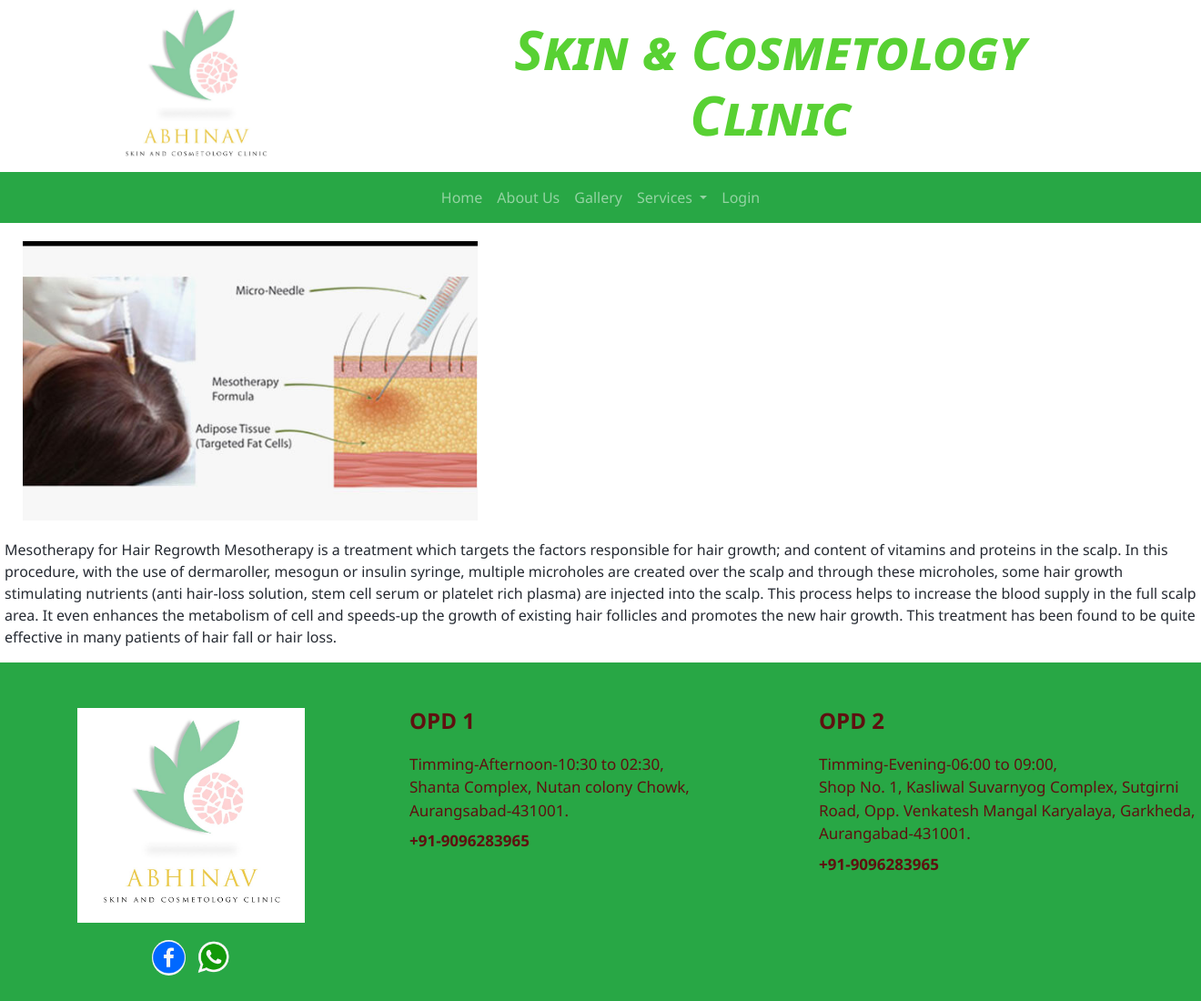
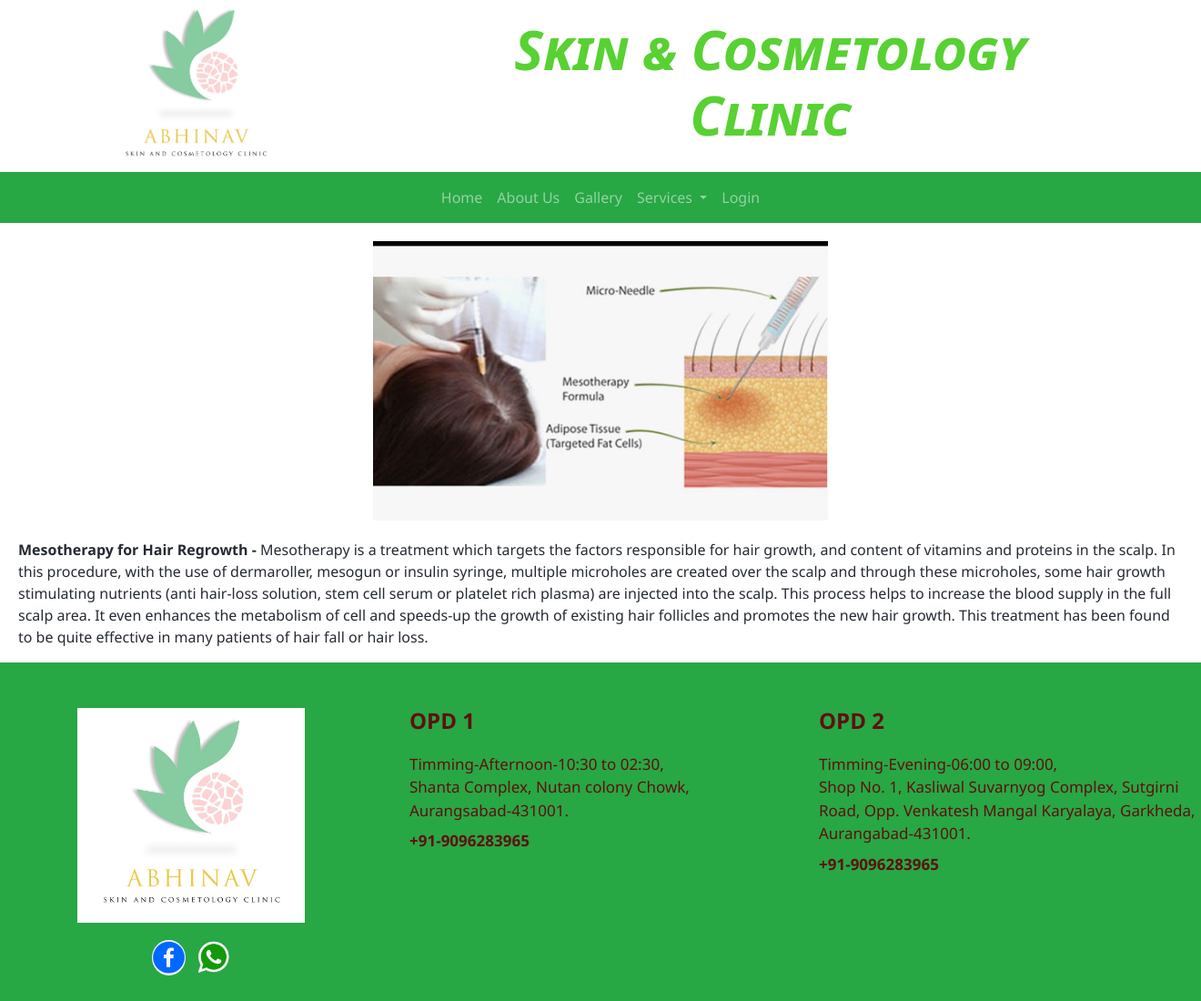
Before and after one commit to syedazhar5/abhinav, a PHP site: page /mesotherapy.php in a window 1320 px wide. Shown: the top 1100 px of the page at 91% size. Run offline with PHP 8.4, Linux system fonts and the light colour scheme.

Commit message:
Addition

```diff
--- a/mesotherapy.php
+++ b/mesotherapy.php
@@ -1,11 +1,7 @@
 <?php include_once('templates/header.php')  ?>
-<div class="row">
-<img src="images\mesotherapy.jpg" alt="" width="500" style="margin: 20px;">
+<center><img src="images\mesotherapy.jpg" alt="" width="500" style="margin: 20px;"></center>
         <p>
-            Mesotherapy for Hair Regrowth Mesotherapy is a treatment which targets the factors responsible for hair growth; and content of vitamins and proteins in the scalp. In this procedure, with the use of dermaroller, mesogun or insulin syringe, multiple microholes
-            are created over the scalp and through these microholes, some hair growth stimulating nutrients (anti hair-loss solution, stem cell serum or platelet rich plasma) are injected into the scalp. This process helps to increase the blood supply
-            in the full scalp area. It even enhances the metabolism of cell and speeds-up the growth of existing hair follicles and promotes the new hair growth. This treatment has been found to be quite effective in many patients of hair fall or hair
+            <b>Mesotherapy for Hair Regrowth - </b> Mesotherapy is a treatment which targets the factors responsible for hair growth, and content of vitamins and proteins in the scalp. In this procedure, with the use of dermaroller, mesogun or insulin syringe, multiple microholes are created over the scalp and through these microholes, some hair growth stimulating nutrients (anti hair-loss solution, stem cell serum or platelet rich plasma) are injected into the scalp. This process helps to increase the blood supply in the full scalp area. It even enhances the metabolism of cell and speeds-up the growth of existing hair follicles and promotes the new hair growth. This treatment has been found to be quite effective in many patients of hair fall or hair
             loss.
         </p>
-</div>
 <?php include_once('templates/footer.php')  ?>
```
